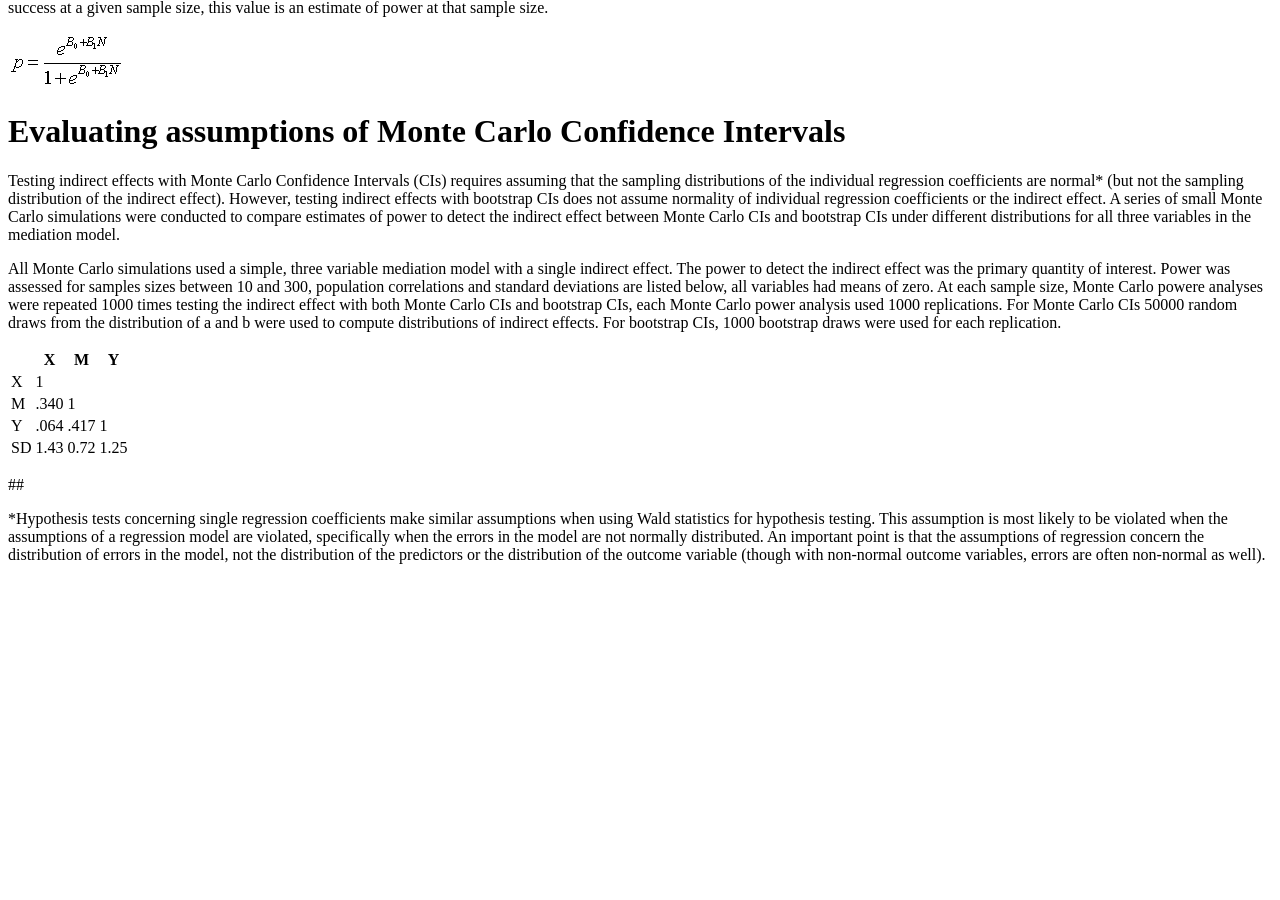
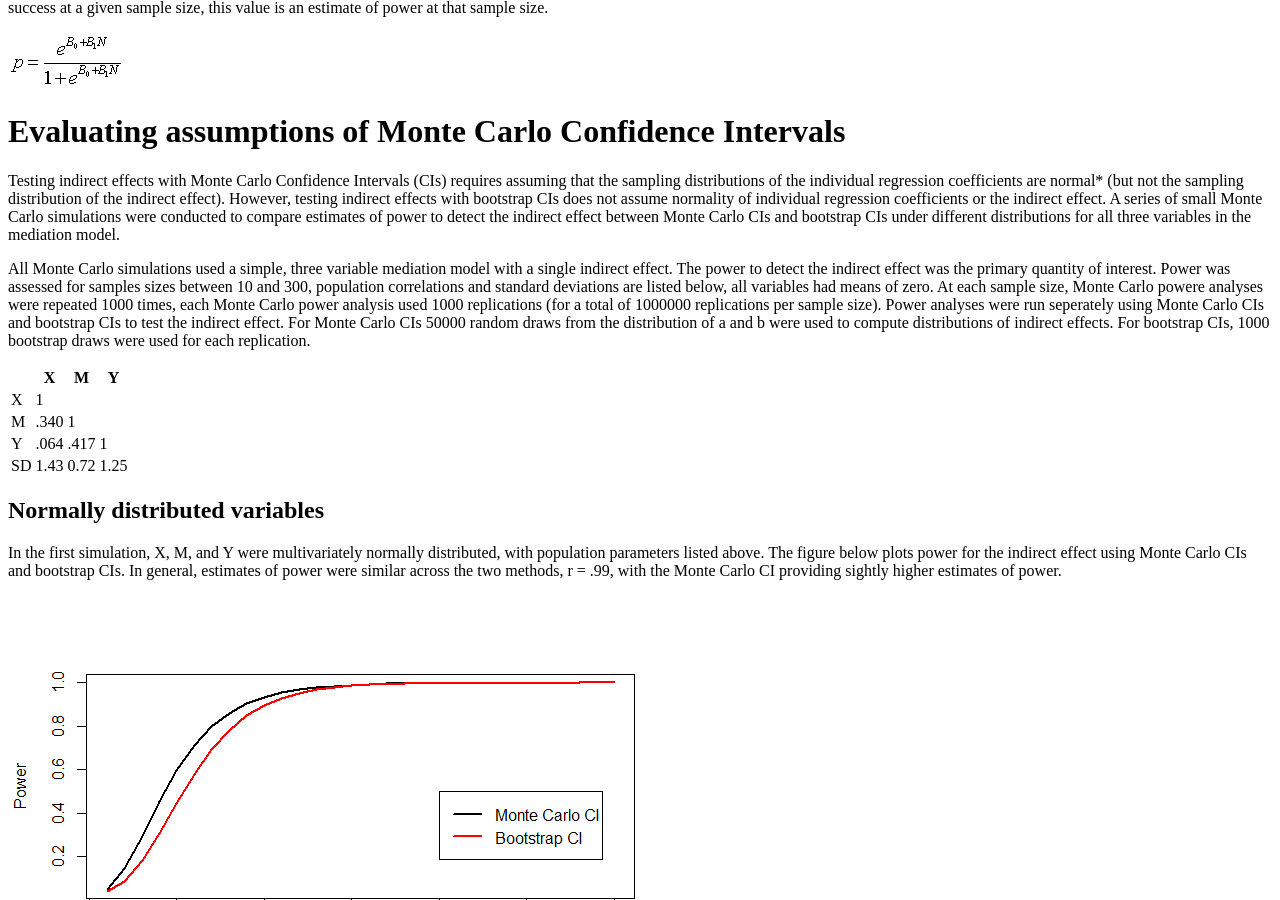
Before and after one commit to schoam4/schoam4.github.io, a Jekyll site: the page built from technical_appendix.md, in a window 1280 px wide and 900 px high, scrolled down 399 px. Built offline with Jekyll 4.4.1, drawn with Linux system fonts in a browser that asks for light colours; before the commit the page ends 979 px from its top, so only the background shows below that.

Commit message:
Normal power sim

```diff
--- a/technical_appendix.md
+++ b/technical_appendix.md
@@ -16,7 +16,7 @@ This approach is implemented with the ""Set N, Find Power"" option in the App. F
 
 Testing indirect effects with Monte Carlo Confidence Intervals (CIs) requires assuming that the sampling distributions of the individual regression coefficients are normal* (but not the sampling distribution of the indirect effect). However, testing indirect effects with bootstrap CIs does not assume normality of individual regression coefficients or the  indirect effect. A series of small Monte Carlo simulations were conducted to compare estimates of power to detect the indirect effect between Monte Carlo CIs and bootstrap CIs under different distributions for all three variables in the mediation model.
 
-All Monte Carlo simulations used a simple, three variable mediation model with a single indirect effect. The power to detect the indirect effect was the primary quantity of interest. Power was assessed for samples sizes between 10 and 300, population correlations and standard deviations are listed below, all variables had means of zero. At each sample size, Monte Carlo powere analyses were repeated 1000 times testing the indirect effect with both Monte Carlo CIs and bootstrap CIs, each Monte Carlo power analysis used 1000 replications. For Monte Carlo CIs 50000 random draws from the distribution of a and b were used to compute distributions of indirect effects. For bootstrap CIs, 1000 bootstrap draws were used for each replication.
+All Monte Carlo simulations used a simple, three variable mediation model with a single indirect effect. The power to detect the indirect effect was the primary quantity of interest. Power was assessed for samples sizes between 10 and 300, population correlations and standard deviations are listed below, all variables had means of zero. At each sample size, Monte Carlo powere analyses were repeated 1000 times, each Monte Carlo power analysis used 1000 replications (for a total of 1000000 replications per sample size). Power analyses were run seperately using Monte Carlo CIs and bootstrap CIs to test the indirect effect. For Monte Carlo CIs 50000 random draws from the distribution of a and b were used to compute distributions of indirect effects. For bootstrap CIs, 1000 bootstrap draws were used for each replication.
 
 |     |  X  |  M  | Y   |
 | --- | --- | --- | --- |
@@ -25,6 +25,11 @@ All Monte Carlo simulations used a simple, three variable mediation model with a
 | Y   | .064 | .417 |  1 |
 | SD | 1.43 | 0.72 | 1.25 |
 
-##
+## Normally distributed variables
+
+In the first simulation, X, M, and Y were multivariately normally distributed, with population parameters listed above. The figure below plots power for the indirect effect using Monte Carlo CIs and bootstrap CIs. In general, estimates of power were similar across the two methods, r = .99, with the Monte Carlo CI providing sightly higher estimates of power.
+
+![](https://github.com/schoam4/schoam4.github.io/raw/master/public/Normal_power.png)
+
 
 *Hypothesis tests concerning single regression coefficients make similar assumptions when using Wald statistics for hypothesis testing. This assumption is most likely to be violated when the assumptions of a regression model are violated, specifically when the errors in the model are not normally distributed. An important point is that the assumptions of regression concern the distribution of errors in the model, not the distribution of the predictors or the distribution of the outcome variable (though with non-normal outcome variables, errors are often non-normal as well).
```
Also changed, not shown: public/Normal_power.png (added).
